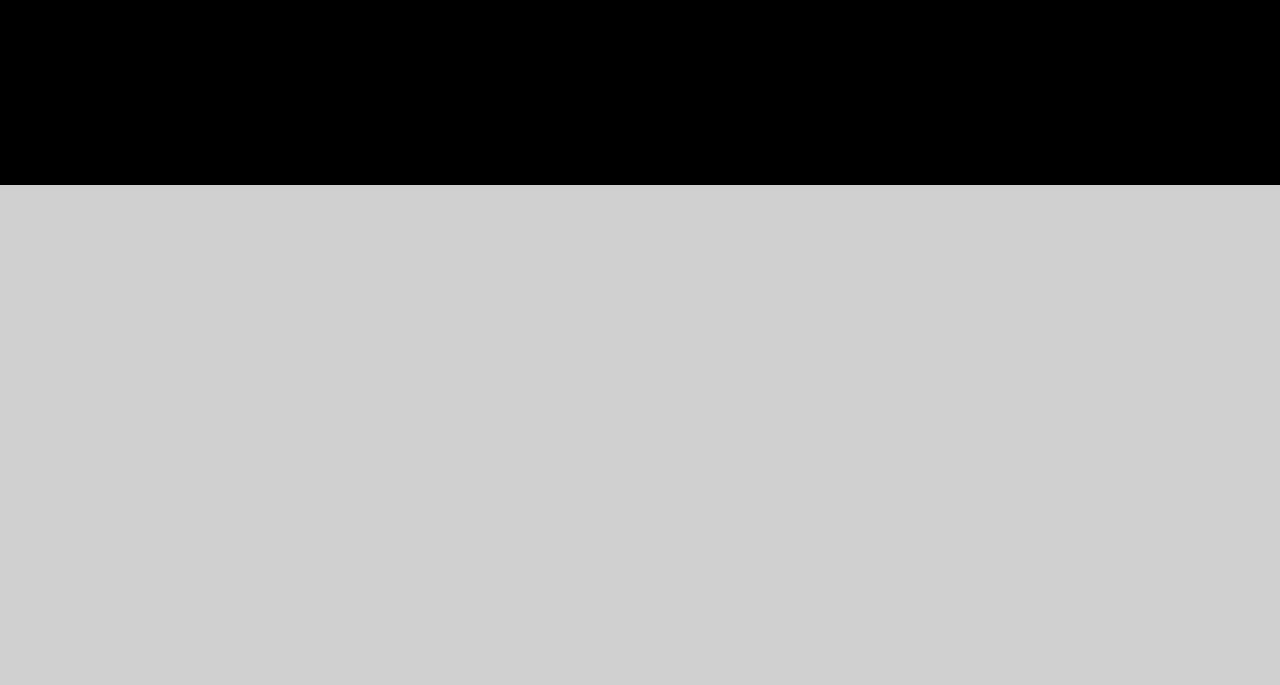
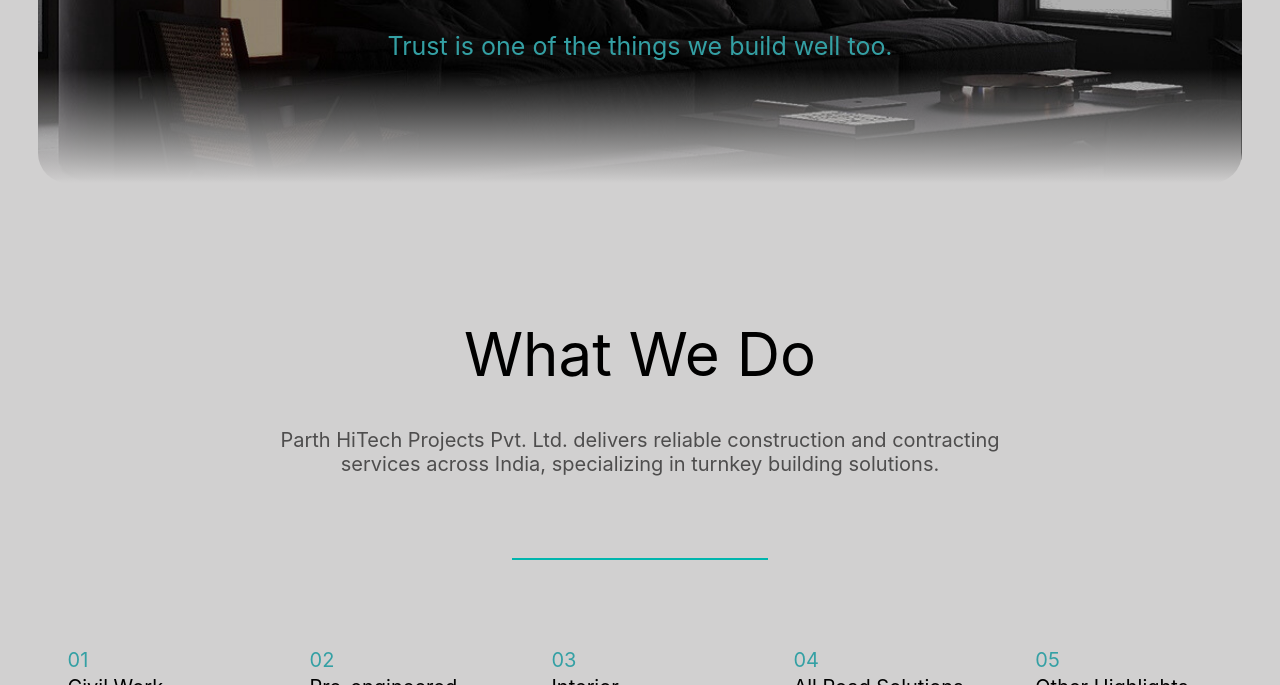
Before and after one commit to parthhitech/newwebsite, a plain HTML site: page index.html in a window 1280 px wide. Shown: the part 615-1300 px from the top of the page. Before the commit the page ends 800 px from the top, so only its background shows below. Drawn offline with nearby package versions, Linux system fonts and the light colour scheme.

Commit message:
comment forgot

```diff
--- a/index.html
+++ b/index.html
@@ -22,7 +22,7 @@
     <script src="https://code.jquery.com/jquery-3.6.0.min.js"></script>
     <script src="https://cdnjs.cloudflare.com/ajax/libs/OwlCarousel2/2.3.4/owl.carousel.min.js"></script>
     <script src="./script/reviewslider.js" defer></script>
-    <!-- <script src="./script/hideloader.js" defer></script> -->
+    <script src="./script/hideloader.js" defer></script>
 
 
   </head>
```
